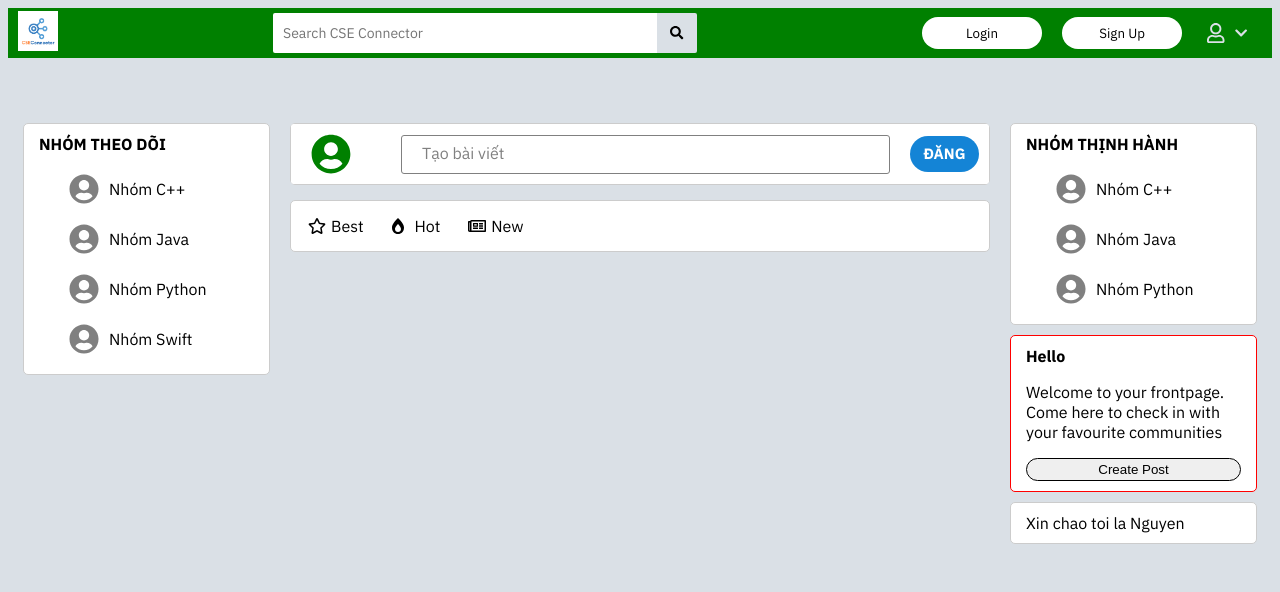
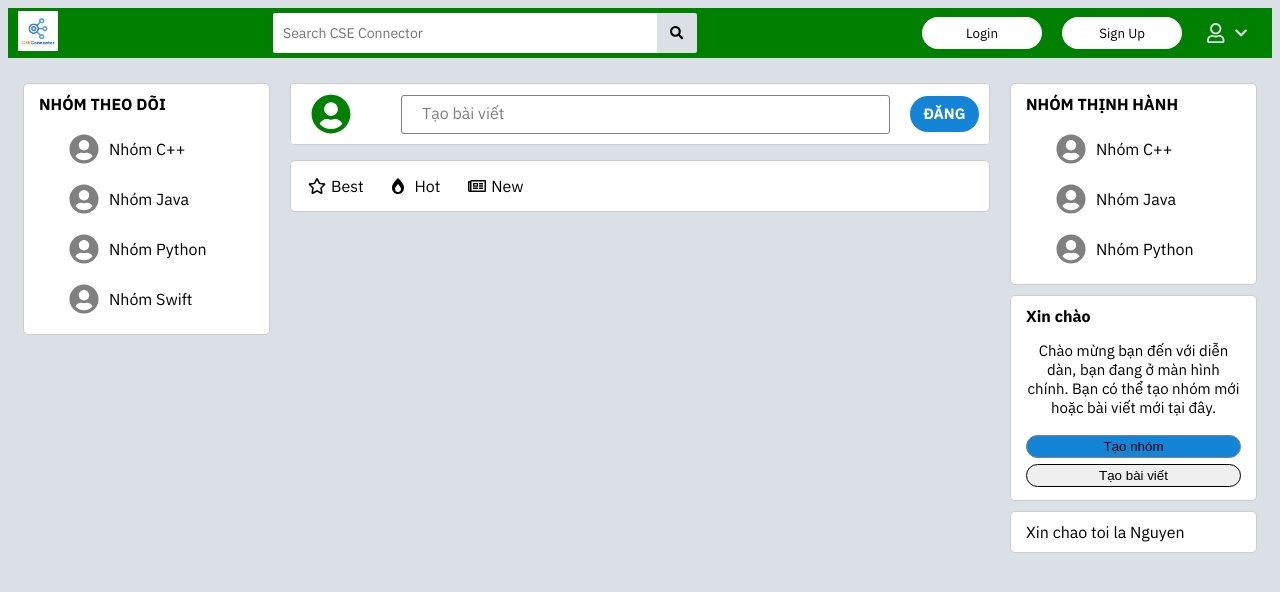
Before and after one commit to anhtu12st/DACNPM-L07, a React (Create React App) app in the folder client/: page / in a window 1280 px wide. Shown: the top 592 px of the page. Built offline with nearby package versions, Linux system fonts and the light colour scheme.

Commit message:
Greeting

```diff
--- a/client/src/Components/Greeting/Greeting.module.sass
+++ b/client/src/Components/Greeting/Greeting.module.sass
@@ -0,0 +1,4 @@
+
+p
+    text-align: center
+    font-size: 15px
--- a/client/src/Components/Greeting/index.js
+++ b/client/src/Components/Greeting/index.js
@@ -1,17 +1,19 @@
-import React from 'react';
 import { Link } from "react-router-dom";
 import SidePanel from "../SidePanel";
 import LongButton from "../LongButton";
 
+import style from "./Greeting.module.sass";
 const Greeting = () => {
-  const title = 'Hello';
-  const buttonContent = 'Create Post'
+  const title = 'Xin chào';
 
   return (
-      <SidePanel title={title} borderColor='red'>
-        <p>Welcome to your frontpage. Come here to check in with your favourite communities</p>
+      <SidePanel title={title}>
+        <p> Chào mừng bạn đến với diễn dàn, bạn đang ở màn hình chính. Bạn có thể tạo nhóm mới hoặc bài viết mới tại đây. </p>
+        <div className={style.createGroup}>
+          <LongButton content={"Tạo nhóm"} backGColor="blue"/>
+        </div>
         <Link to='/createpost'>
-          <LongButton content={buttonContent}/>
+          <LongButton content={"Tạo bài viết"}/>
         </Link>
       </SidePanel>
   );
--- a/client/src/Components/LongButton/LongButton.module.sass
+++ b/client/src/Components/LongButton/LongButton.module.sass
@@ -1,6 +1,6 @@
 .longBtn
   width: 100%
-  margin: 0 auto
+  margin: 3px auto
   border-radius: 20px
   padding: 3px
   cursor: pointer
@@ -8,3 +8,6 @@
   text-align: center
   text-decoration: none
   color: black
+
+  &:hover
+    background-color: gray
--- a/client/src/Components/LongButton/index.js
+++ b/client/src/Components/LongButton/index.js
@@ -1,9 +1,10 @@
 import React from 'react';
 import style from './LongButton.module.sass';
+import "./style.sass";
 
-const LongButton = ({ content }) => {
+const LongButton = ({ content, backGColor }) => {
   return (
-      <button className={style.longBtn}>
+      <button className={`${style.longBtn} ${backGColor}`}>
         {content}
       </button>
   );
--- a/client/src/Components/LongButton/style.sass
+++ b/client/src/Components/LongButton/style.sass
@@ -0,0 +1,8 @@
+.blue
+    background-color: #1484D6
+    border-color: gray
+
+    &:hover
+        background-color: #00385f
+        color: white
+        border-color: white
--- /dev/null
+++ b/client/src/Layout/MainLayout.module.sass
@@ -0,0 +1,65 @@
+.MainLayout
+  header
+    height: 50px
+    position: fixed
+    top: 0
+    left: 0
+    z-index: 1000
+    box-shadow: 2px 2px 2px #00000033
+    width: 100%
+    display: flex
+    flex-direction: row
+    align-items: center
+
+    &>.logo-search
+      display: flex
+      flex: 1
+      flex-direction: row
+      padding: 0 20px
+
+      .logo
+        width: 120px
+        height: 36px
+        line-height: 36px
+
+      .search
+        flex: 1
+
+        &>div
+          max-width: 1000px
+          margin: auto
+          border: solid 1px #00000033
+          border-radius: 10px
+          height: 36px
+          padding: 0 20px
+          display: flex
+
+          input
+            font-size: 14px
+            line-height: 14px
+            flex: 1
+            outline: none
+            border: none
+
+    &>.right-action
+      display: flex
+      flex-direction: row
+      align-items: center
+      padding: 0 20px
+
+      a
+        border: solid 1px #00000033
+        border-radius: 10px
+        min-height: 32px
+        padding: 4px 16px
+        min-width: 32px
+        line-height: 17px
+        margin: 0 3px
+
+      .profile
+        width: 50px
+        text-align: center
+
+  .Main
+    margin-top: 10px
+    width: 100%
--- a/client/src/Layout/index.js
+++ b/client/src/Layout/index.js
@@ -1,11 +1,11 @@
 import { Header } from "../Components";
-import "./styles.scss";
+import style from "./MainLayout.module.sass";
 
 const MainLayout = (props) => {
   return (
-    <div className="MainLayout">
+    <div className={style.MainLayout}>
       <Header />
-      <div className="Main">
+      <div className={style.Main}>
         {props.children}
       </div>
     </div>
--- a/client/src/Layout/styles.scss
+++ /dev/null
@@ -1,90 +0,0 @@
-.MainLayout {
-  header {
-    height: 50px;
-    position: fixed;
-    top: 0;
-    left: 0;
-    z-index: 1000;
-    box-shadow: 2px 2px 2px #00000033;
-    width: 100%;
-    display: flex;
-    flex-direction: row;
-    align-items: center;
-
-    &>.logo-search {
-      display: flex;
-      flex: 1;
-      flex-direction: row;
-      padding: 0 20px;
-
-      .logo {
-        width: 120px;
-        height: 36px;
-        line-height: 36px;
-      }
-
-      .search {
-        flex: 1;
-
-        &>div {
-          max-width: 1000px;
-          margin: auto;
-          border: solid 1px #00000033;
-          border-radius: 10px;
-          height: 36px;
-          padding: 0 20px;
-          display: flex;
-
-          input {
-            font-size: 14px;
-            line-height: 14px;
-            flex: 1;
-            outline: none;
-            border: none;
-          }
-        }
-      }
-    }
-
-    &>.right-action {
-      display: flex;
-      flex-direction: row;
-      align-items: center;
-      padding: 0 20px;
-
-      a {
-        border: solid 1px #00000033;
-        border-radius: 10px;
-        min-height: 32px;
-        padding: 4px 16px;
-        min-width: 32px;
-        line-height: 17px;
-        margin: 0 3px;
-      }
-
-      .profile {
-        width: 50px;
-        text-align: center;
-      }
-    }
-  }
-  .Main {
-    margin-top: 50px;
-    width: 100%;
-
-    .Trending {
-      display: flex;
-      flex-direction: row;
-      justify-content: space-between;
-      max-width: 1020px;
-      margin: auto;
-      padding: 20px 0;
-
-      &>div {
-        width: 200px;
-        height: 200px;
-        border: solid 1px #00000033;
-      }
-    }
-  }
-}
--- a/client/src/Screens/Home/index.js
+++ b/client/src/Screens/Home/index.js
@@ -4,7 +4,6 @@ import style from './Home.module.sass';
 
 const HomeScreen = (props) => {
   return (
-    <div>
     <div className={style.homeScreen}>
       <div className={style.leftContainer}>
         <GroupFollowing />
@@ -21,7 +20,6 @@ const HomeScreen = (props) => {
       </div>
 
     </div>
-    </div>
   );
 };
 export default HomeScreen;
```
Also changed, not shown: client/src/Components/Greeting/style.sass (deleted). Lines whose indentation alone changed are shown as unchanged.
